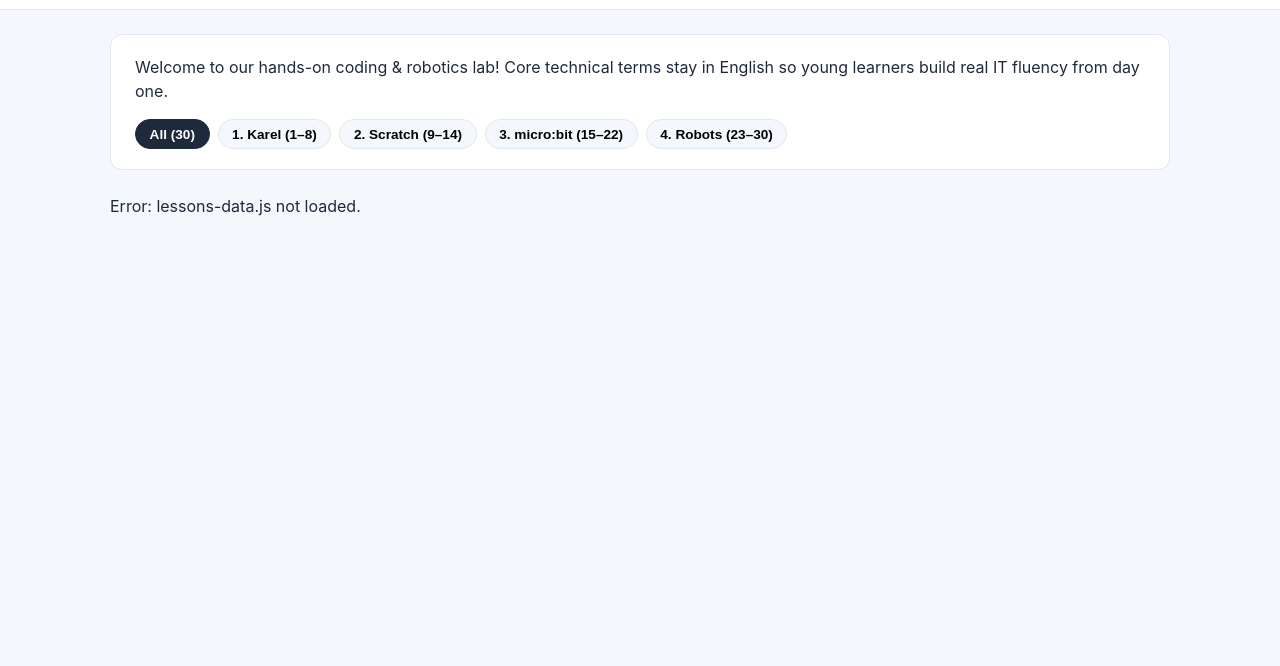
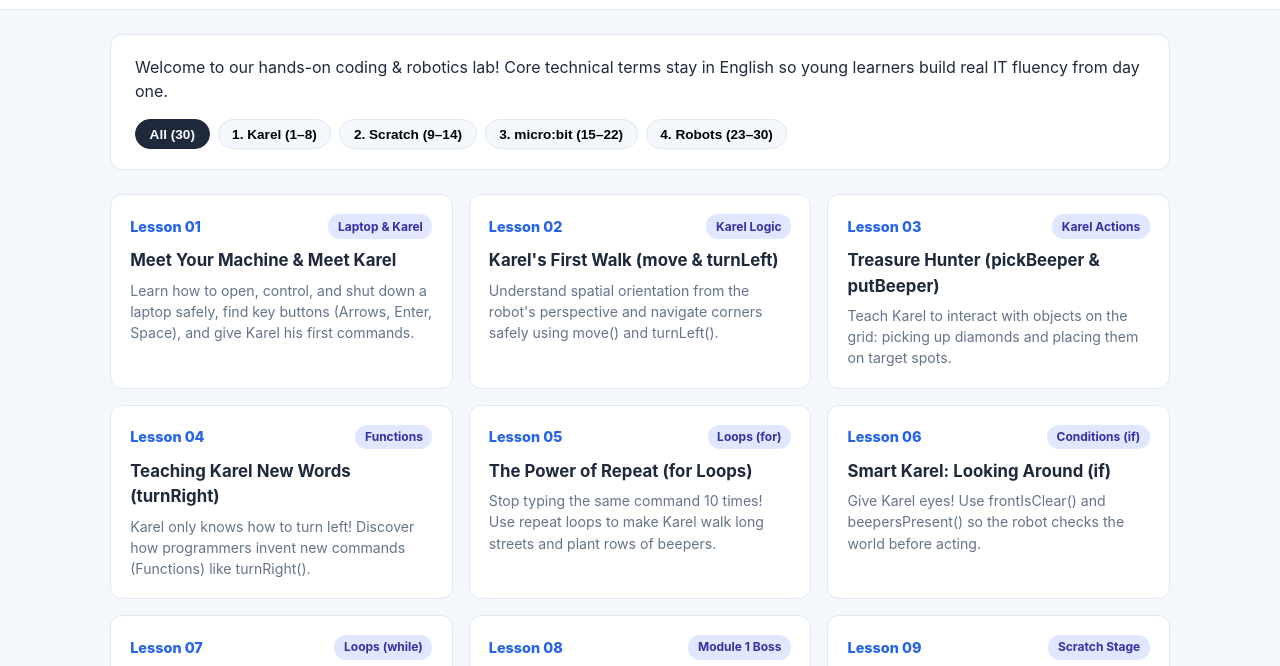
Before and after one commit to grivas7/lab-k30-modules, a plain HTML site: page index.html in a window 1280 px wide. Shown: the part 73-739 px from the top of the page. Drawn offline with Linux system fonts and the light colour scheme.

Commit message:
Include lessons-data.js and update script tags
Added a new script for lessons data and ensured the existing app.js script is included.

```diff
--- a/index.html
+++ b/index.html
@@ -68,6 +68,7 @@
     </div>
   </div>
 
-  <script src="app.js"></script>
+<script src="lessons-data.js"></script>
+<script src="app.js"></script>
 </body>
 </html>
```
